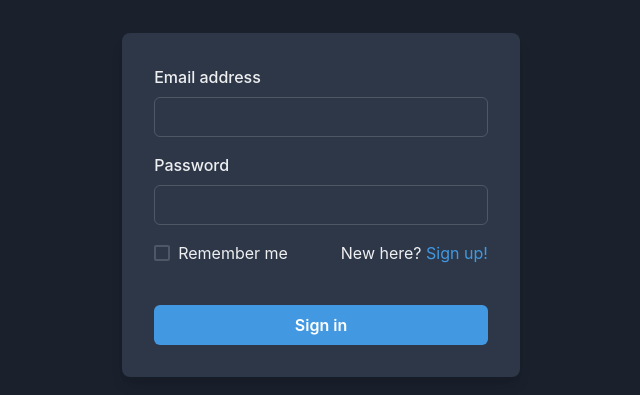
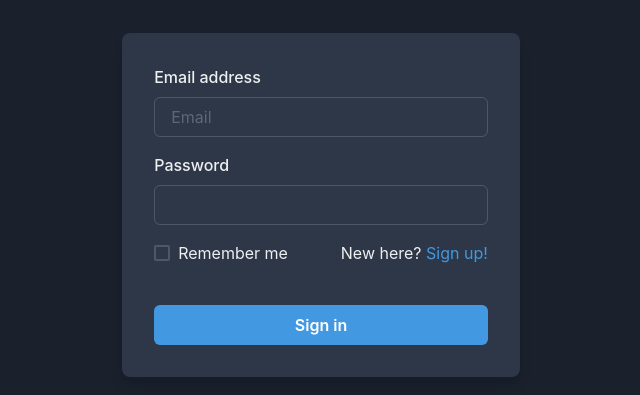
Before and after one commit to scridonlucas/discusso-frontend, a React (Vite) app: page /login in a window 1280 px wide. Shown: the part 250-645 px from the top of the page, without its empty margins (319-959 px from the left). Built offline with nearby package versions, Linux system fonts and the light colour scheme.

Commit message:
added service for login, configured login form

```diff
--- a/src/components/Forms/LoginForm/LoginForm.tsx
+++ b/src/components/Forms/LoginForm/LoginForm.tsx
@@ -18,6 +18,8 @@ import { useColorModeValue } from '@chakra-ui/react';
 
 import { LoginUser } from '../../../types';
 
+import { useNavigate } from 'react-router-dom';
+
 const LoginForm = () => {
   const {
     register,
@@ -27,6 +29,13 @@ const LoginForm = () => {
     setError,
   } = useForm<LoginUser>();
 
+  const navigate = useNavigate();
+
+  const onSubmit: SubmitHandler<LoginUser> = async (data) => {
+    try {
+    } catch (error: unknown) {}
+  };
+
   return (
     <Box
       rounded={'lg'}
@@ -34,14 +43,20 @@ const LoginForm = () => {
       boxShadow={'lg'}
       p={8}
     >
+      <form onSubmit={handleSubmit(onSubmit)}>
         <Stack spacing={4}>
           <FormControl id="email">
             <FormLabel>Email address</FormLabel>
-          <Input type="email" />
+            <Input
+              type="email"
+              id="email"
+              placeholder="Email"
+              {...register('email')}
+            />
           </FormControl>
           <FormControl id="password">
             <FormLabel>Password</FormLabel>
-          <Input type="password" />
+            <Input type="password" id="password" {...register('password')} />
           </FormControl>
 
           <Stack spacing={10}>
@@ -69,6 +84,7 @@ const LoginForm = () => {
             </Button>
           </Stack>
         </Stack>
+      </form>
     </Box>
   );
 };
--- a/src/types.ts
+++ b/src/types.ts
@@ -19,3 +19,9 @@ type Gender = 'male' | 'female' | 'other';
 export interface Exists {
   exists: boolean;
 }
+
+export interface LoginResponse {
+  token: string;
+  username: string;
+  email: string;
+}
```
Also changed, not shown: src/services/login.ts (added, +12 -0 lines). Lines whose indentation alone changed are shown as unchanged.
